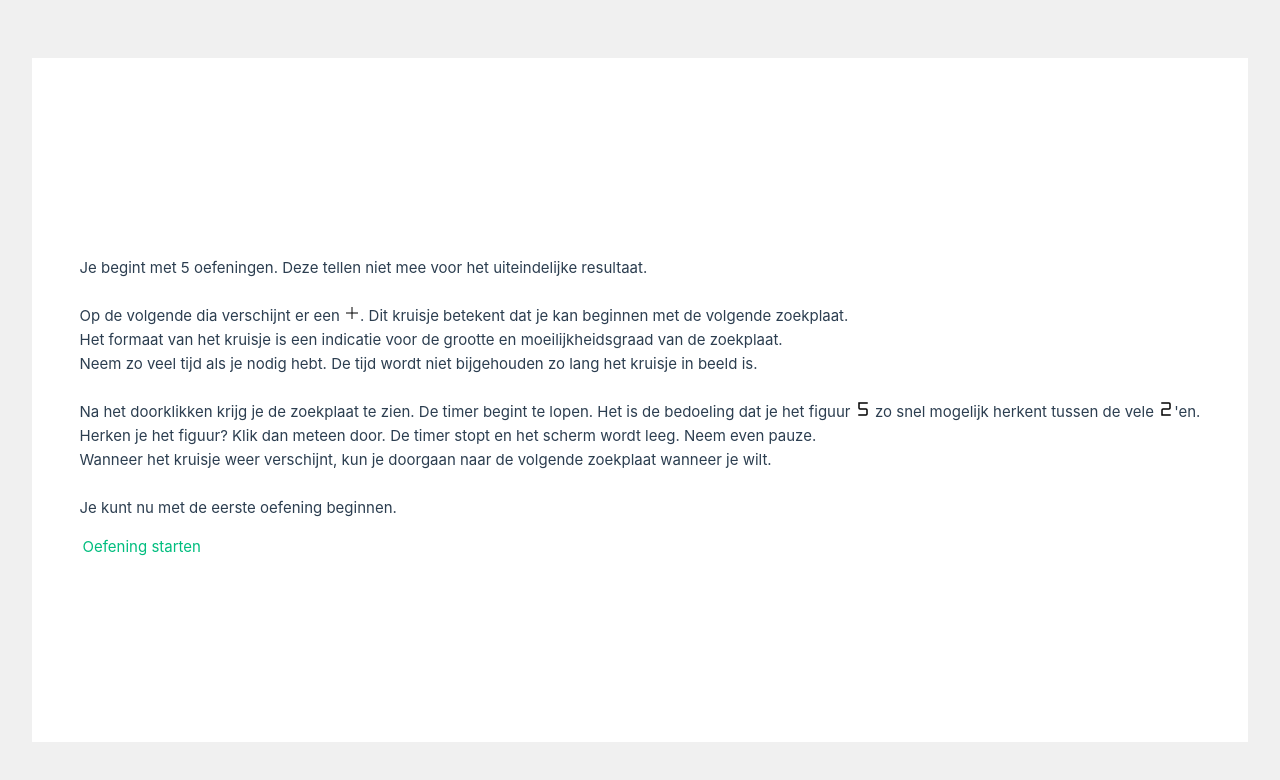
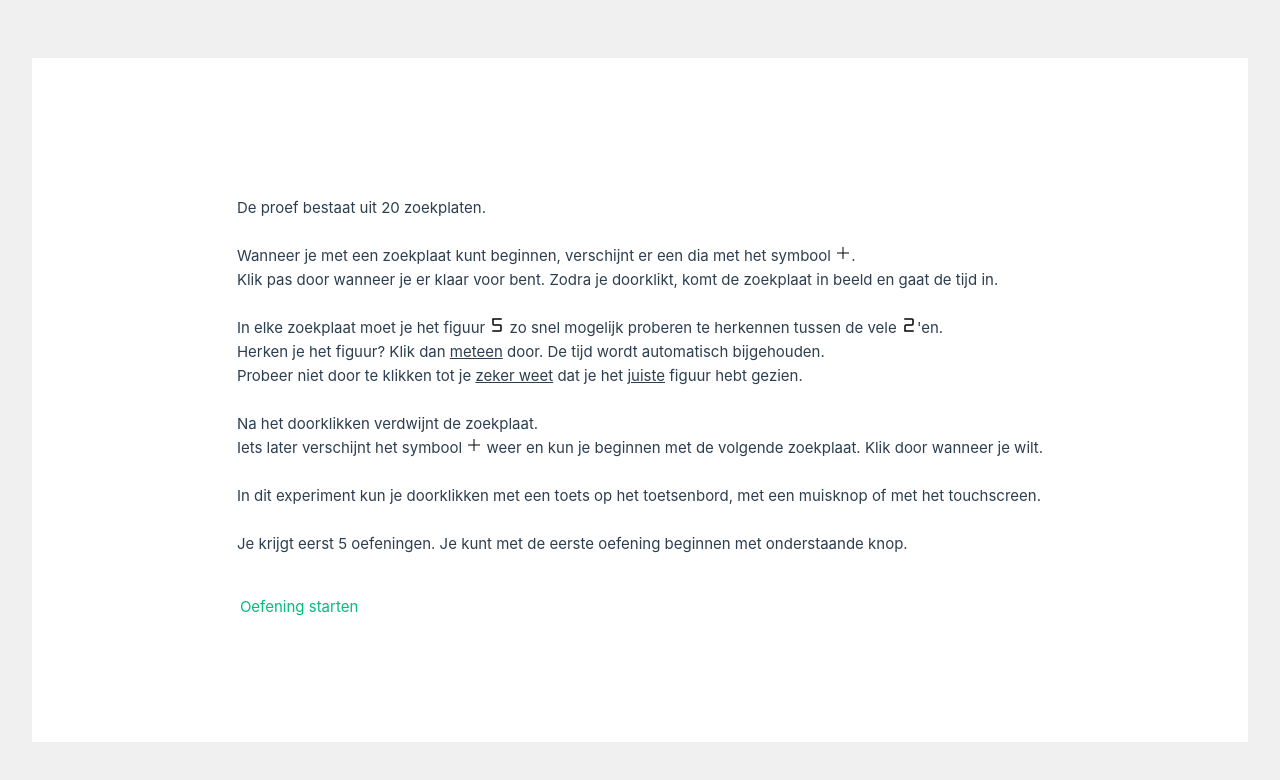
Before and after one commit to QkeleQ10/icw-experiment, a Vue app: page /practise in a window 1280 px wide. Shown: the top 780 px of the page. Built offline with nearby package versions, Linux system fonts and the light colour scheme.

Commit message:
improve texts and tutorial

```diff
--- a/src/views/ConsentView.vue
+++ b/src/views/ConsentView.vue
@@ -21,7 +21,7 @@ const canProceed = computed(() => {
             <br>
             Onderzoek: {{ data.research.title }}<br>
             <br>
-            Ondergetekende, <input v-model="data.participant.firstname" placeholder="voornaam"> <input
+            Ondergetekende, <input v-model="data.participant.firstname" placeholder="voornaam" autofocus="true"> <input
                 v-model="data.participant.lastname" placeholder="achternaam">, verklaart uit vrije wil deel te
             nemen aan het onderzoek “{{ data.research.title }}”, Uitgaande van het vak “Inleiding tot de
             Cognitiewetenschap”
@@ -43,7 +43,7 @@ const canProceed = computed(() => {
             <br>
             <b>Naam en handtekening van de proefpersoon:</b><br>
             {{ data.participant.firstname }} {{ data.participant.lastname }}<br>
-            <label for="consent-box"><input id="consent-box" type="checkbox" v-model="data.participant.consented"> Ik ga
+            <label for="consent-box" class="green"><input id="consent-box" type="checkbox" v-model="data.participant.consented"> Ik ga
                 akkoord</label><br>
             <br>
             <b>Naam en handtekening van de onderzoeker:</b><br>
--- a/src/views/HomeView.vue
+++ b/src/views/HomeView.vue
@@ -5,9 +5,20 @@ const data = useDataStore()
 </script>
 
 <template>
-  <main>
+    <main v-if="!data.participant.consented" class="large">
+        Kies proef:
         <RouterLink @click="data.participant.caffeinated = true" to="/consent">Met cafeïne</RouterLink>
         <RouterLink @click="data.participant.caffeinated = false" to="/consent">Zonder cafeïne</RouterLink>
+    </main>
+    <main v-else>
+        <p>
+            Het experiment is al uitgevoerd.<br>
+            <br>
+            <small>
+                <b>Examinator</b>: De gegevens zijn niet gewist sinds <i>{{ data.participant.firstname }} {{ data.participant.lastname }}</i> het experiment heeft uitgevoerd.<br>
+                Vernieuw de pagina of <RouterLink to="/result" style="padding: 0;">download het resultaat</RouterLink>.
+            </small>
+        </p>
     </main>
 </template>
 
@@ -18,6 +29,9 @@ main {
     justify-content: center;
     align-items: center;
     height: 100%;
+}
+
+.large {
     font-size: 2rem;
 }
 </style>
--- a/src/views/PractiseView.vue
+++ b/src/views/PractiseView.vue
@@ -31,30 +31,42 @@ async function executeCycle(index) {
     }, 1000)
     else state.value = 'debrief'
 }
+
+async function startPractise() {
+    state.value = 'blank'
+    setTimeout(() => {
+        executeCycle(0)
+    }, 1000)
+}
 </script>
 
 <template>
     <main id="practise-view">
         <div v-if="state === 'brief'">
             <p>
-                Je begint met 5 oefeningen. Deze tellen niet mee voor het uiteindelijke resultaat.<br>
+                De proef bestaat uit 20 zoekplaten.<br>
                 <br>
-                Op de volgende dia verschijnt er een <img src="@/assets/digitdummy.svg">. Dit kruisje betekent dat je
-                kan beginnen met de volgende zoekplaat.<br>
-                Het formaat van het kruisje is een indicatie voor de grootte en moeilijkheidsgraad van de zoekplaat.<br>
-                Neem zo veel tijd als je nodig hebt. De tijd wordt niet bijgehouden zo lang het kruisje in beeld is.<br>
+                Wanneer je met een zoekplaat kunt beginnen, verschijnt er een dia met het symbool <img
+                    src="@/assets/digitdummy.svg">.<br>
+                Klik pas door wanneer je er klaar voor bent. Zodra je doorklikt, komt de zoekplaat in beeld en gaat de
+                tijd in.<br>
                 <br>
-                Na het doorklikken krijg je de zoekplaat te zien. De timer begint te lopen. Het is de bedoeling dat je
-                het
-                figuur <img src="@/assets/digit5.svg"> zo snel mogelijk herkent tussen de vele <img
-                    src="@/assets/digit2.svg">'en.<br>
-                Herken je het figuur? Klik dan meteen door. De timer stopt en het scherm wordt leeg. Neem even
-                pauze.<br>
-                Wanneer het kruisje weer verschijnt, kun je doorgaan naar de volgende zoekplaat wanneer je wilt.<br>
+                In elke zoekplaat moet je het figuur <img src="@/assets/digit5.svg" alt="5"> zo snel
+                mogelijk proberen te herkennen tussen de vele <img src="@/assets/digit2.svg" alt="2">'en.<br>
+                Herken je het figuur? Klik dan <u>meteen</u> door. De tijd wordt automatisch bijgehouden.<br>
+                Probeer niet door te klikken tot je <u>zeker weet</u> dat je het <u>juiste</u> figuur hebt gezien.<br>
                 <br>
-                Je kunt nu met de eerste oefening beginnen.<br>
+                Na het doorklikken verdwijnt de zoekplaat.<br>
+                Iets later verschijnt het symbool <img src="@/assets/digitdummy.svg"> weer en kun je beginnen met de
+                volgende zoekplaat. Klik door wanneer je wilt.<br>
+                <br>
+                In dit experiment kun je doorklikken met een toets op het toetsenbord, met een muisknop of met het touchscreen.<br>
+                <br>
+                Je krijgt eerst 5 oefeningen.
+                Je kunt met de eerste oefening beginnen met onderstaande knop.<br>
+                <br>
             </p>
-            <a @click="executeCycle(0)">Oefening starten</a>
+            <a @click="startPractise">Oefening starten</a>
         </div>
         <FixationSlide v-if="state === 'fixation'" :size="observation.size" />
         <StimuliSlide v-else-if="state === 'stimuli'" :seed="observation.seed" :distance="observation.distance"
@@ -63,10 +75,10 @@ async function executeCycle(index) {
         <div v-else-if="state === 'debrief'">
             <p>
                 Dat was de laatste oefening. Je bent nu klaar voor de echte proef.<br>
+                Wederom, neem je tijd en vergeet niet af en toe een adempauze te nemen.<br>
                 <br>
-                De proef bestaat uit 20 zoekplaten.<br>
+                Je kunt beginnen met onderstaande knop.<br>
                 <br>
-                <b>Let op:</b> Als je doorklikt, begint de proef echt. Je kunt niet meer terug.<br>
             </p>
             <RouterLink to="/experiment">Proef starten</RouterLink>
         </div>
```
Also changed, not shown: 22 other files (tests, documents, lock files or other folders). Lines whose indentation alone changed are shown as unchanged.
